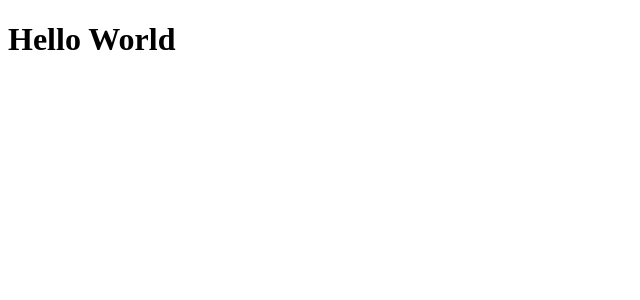
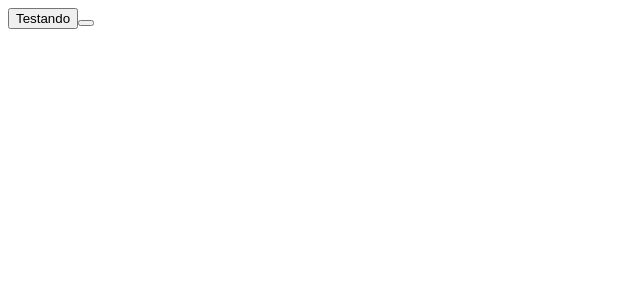
Before and after one commit to peddroccas/avaliacao-funcionarios-dsr, a React (Create React App) app: page / in a window 1280 px wide. Shown: the top 300 px of the page, without its empty margins (0-640 px from the left). Built offline with nearby package versions, Linux system fonts and the light colour scheme.

Commit message:
feat: create button component

```diff
--- a/src/App.tsx
+++ b/src/App.tsx
@@ -1,6 +1,13 @@
+import { Button } from "./components/Button";
+
 function App() {
   return (
-    <h1>Hello World</h1>
+    //<h1>Hello World</h1>
+    <div>
+    <Button text="Testando"/>
+    <Button />
+
+    </div>
   );
 }
 
--- /dev/null
+++ b/src/components/Button.tsx
@@ -0,0 +1,10 @@
+type ButtonProps = {
+    text?: string;
+
+}
+
+export function Button(props: ButtonProps) {
+    return (
+        <button>{props.text}</button>
+    )
+}
```
